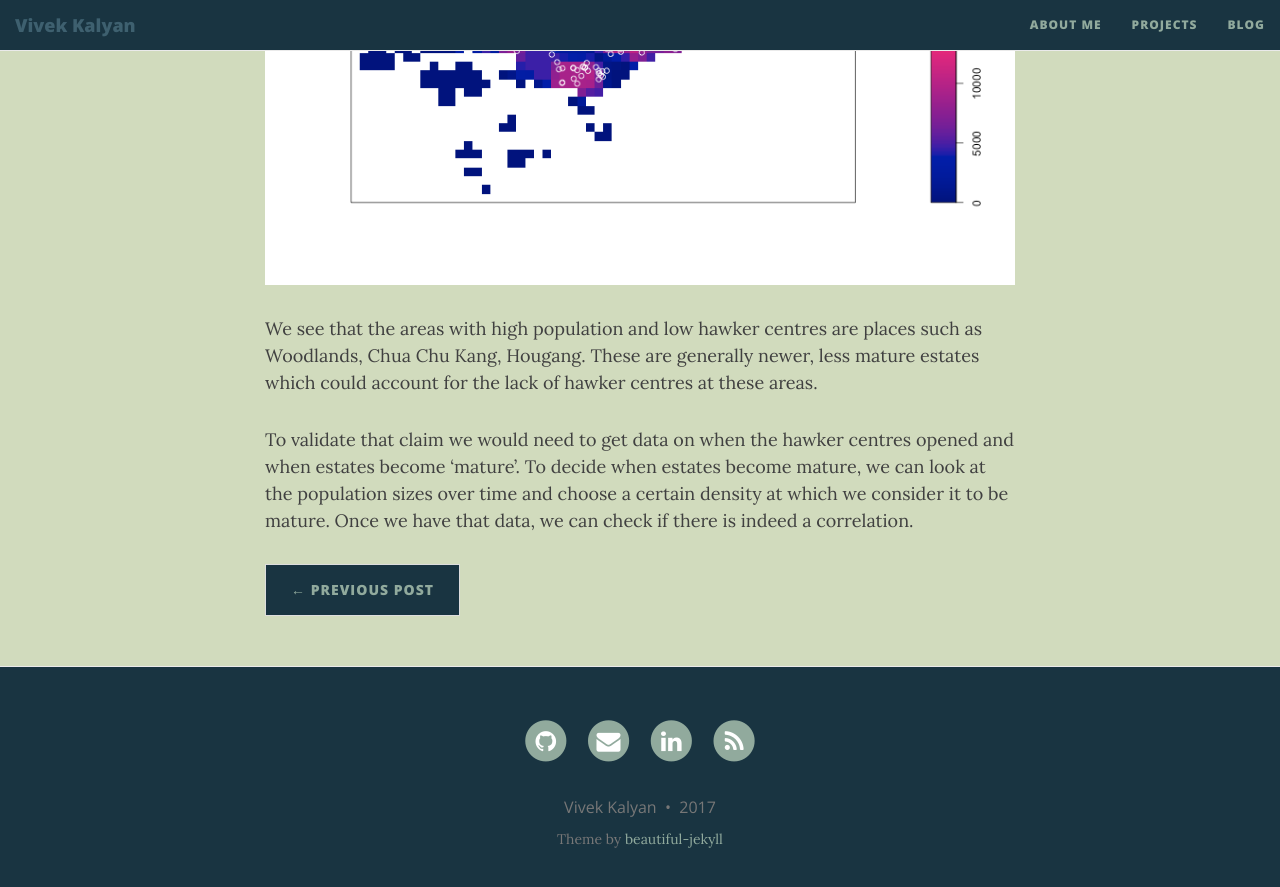
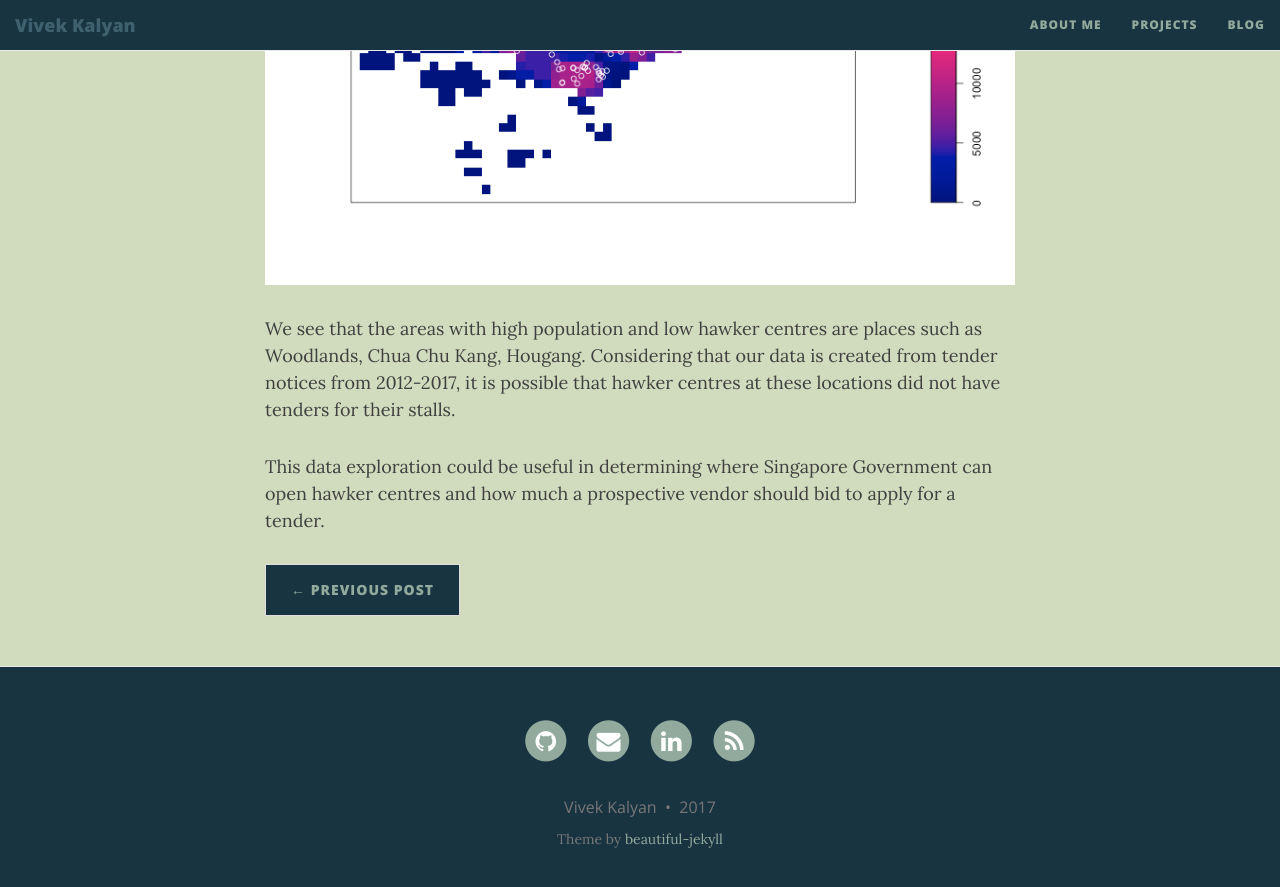
Before and after one commit to bowsplinter/bowsplinter.github.io, a Jekyll site: the page built from _posts/2017-04-05-hawker-centres-singapore.md, in a window 1280 px wide and 900 px high, scrolled down 11327 px. Shown: the top 887 px of the window. Built offline with Jekyll 4.4.1, drawn with Linux system fonts in a browser that asks for light colours; nearby versions of some CDN libraries.

Commit message:
Update hawker centres post

````diff
--- a/_posts/2017-04-05-hawker-centres-singapore.md
+++ b/_posts/2017-04-05-hawker-centres-singapore.md
@@ -271,6 +271,6 @@ plot(centres.ppp, col="white", add=T)
 
 ![plot of chunk unnamed-chunk-21](/img/rfigures/rsource/hawker-centres/2017-04-05-hawker-centres-singapore/unnamed-chunk-21-1.png)
 
-We see that the areas with high population and low hawker centres are places such as Woodlands, Chua Chu Kang, Hougang. These are generally newer, less mature estates which could account for the lack of hawker centres at these areas.
+We see that the areas with high population and low hawker centres are places such as Woodlands, Chua Chu Kang, Hougang. Considering that our data is created from tender notices from 2012-2017, it is possible that hawker centres at these locations did not have tenders for their stalls.
 
-To validate that claim we would need to get data on when the hawker centres opened and when estates become 'mature'. To decide when estates become mature, we can look at the population sizes over time and choose a certain density at which we consider it to be mature. Once we have that data, we can check if there is indeed a correlation.
+This data exploration could be useful in determining where Singapore Government can open hawker centres and how much a prospective vendor should bid to apply for a tender.
--- a/_rsource/hawker-centres/2017-04-05-hawker-centres-singapore.Rmd
+++ b/_rsource/hawker-centres/2017-04-05-hawker-centres-singapore.Rmd
@@ -238,6 +238,6 @@ plot(pop,
 plot(centres.ppp, col="white", add=T)
 ```
 
-We see that the areas with high population and low hawker centres are places such as Woodlands, Chua Chu Kang, Hougang. These are generally newer, less mature estates which could account for the lack of hawker centres at these areas.
+We see that the areas with high population and low hawker centres are places such as Woodlands, Chua Chu Kang, Hougang. Considering that our data is created from tender notices from 2012-2017, it is possible that hawker centres at these locations did not have tenders for their stalls.
 
-To validate that claim we would need to get data on when the hawker centres opened and when estates become 'mature'. To decide when estates become mature, we can look at the population sizes over time and choose a certain density at which we consider it to be mature. Once we have that data, we can check if there is indeed a correlation.
+This data exploration could be useful in determining where Singapore Government can open hawker centres and how much a prospective vendor should bid to apply for a tender.
````
Also changed, not shown: img/rfigures/rsource/hawker-centres/2017-04-05-hawker-centres-singapore/unnamed-chunk-19-1.png, img/rfigures/rsource/hawker-centres/2017-04-05-hawker-centres-singapore/unnamed-chunk-20-1.png.
